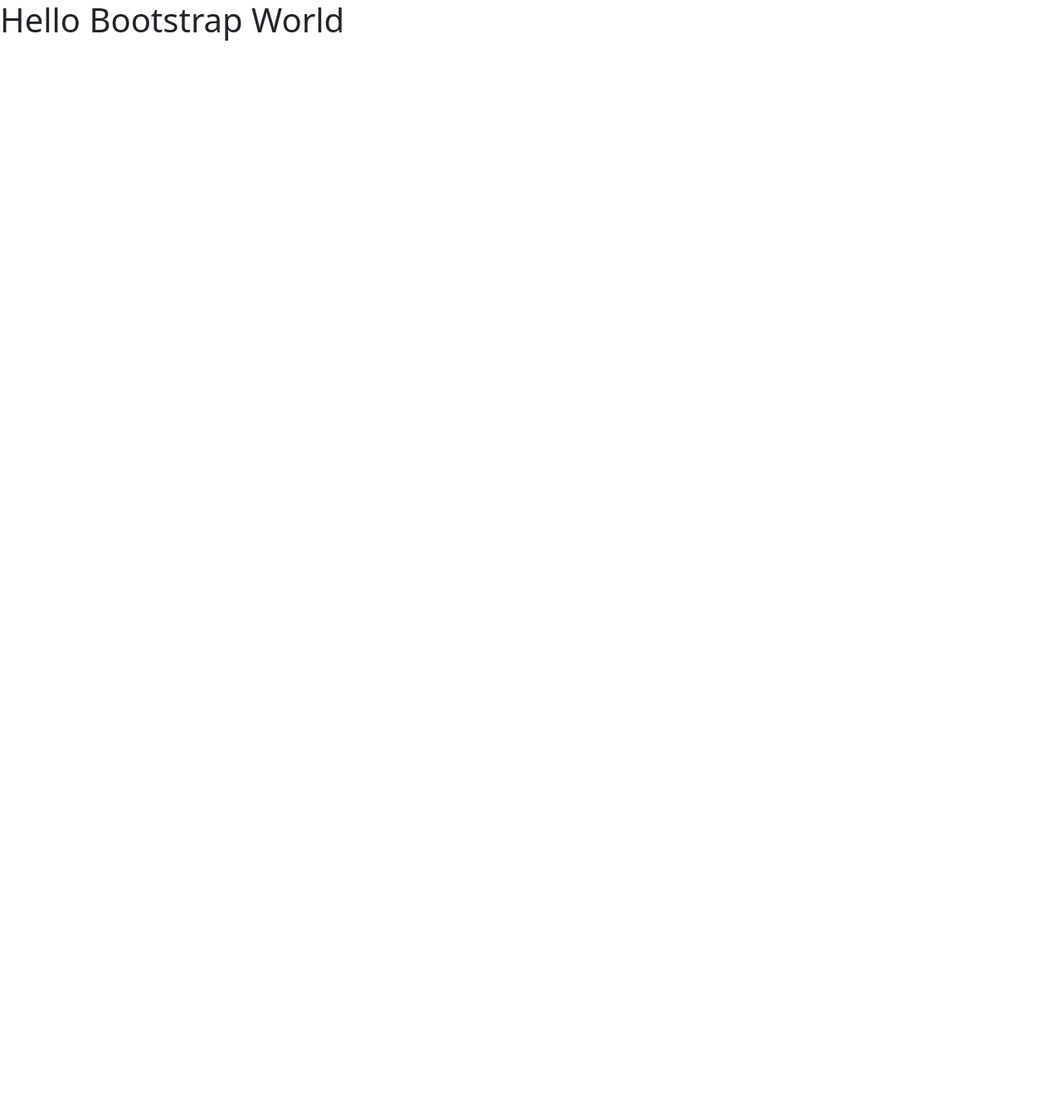
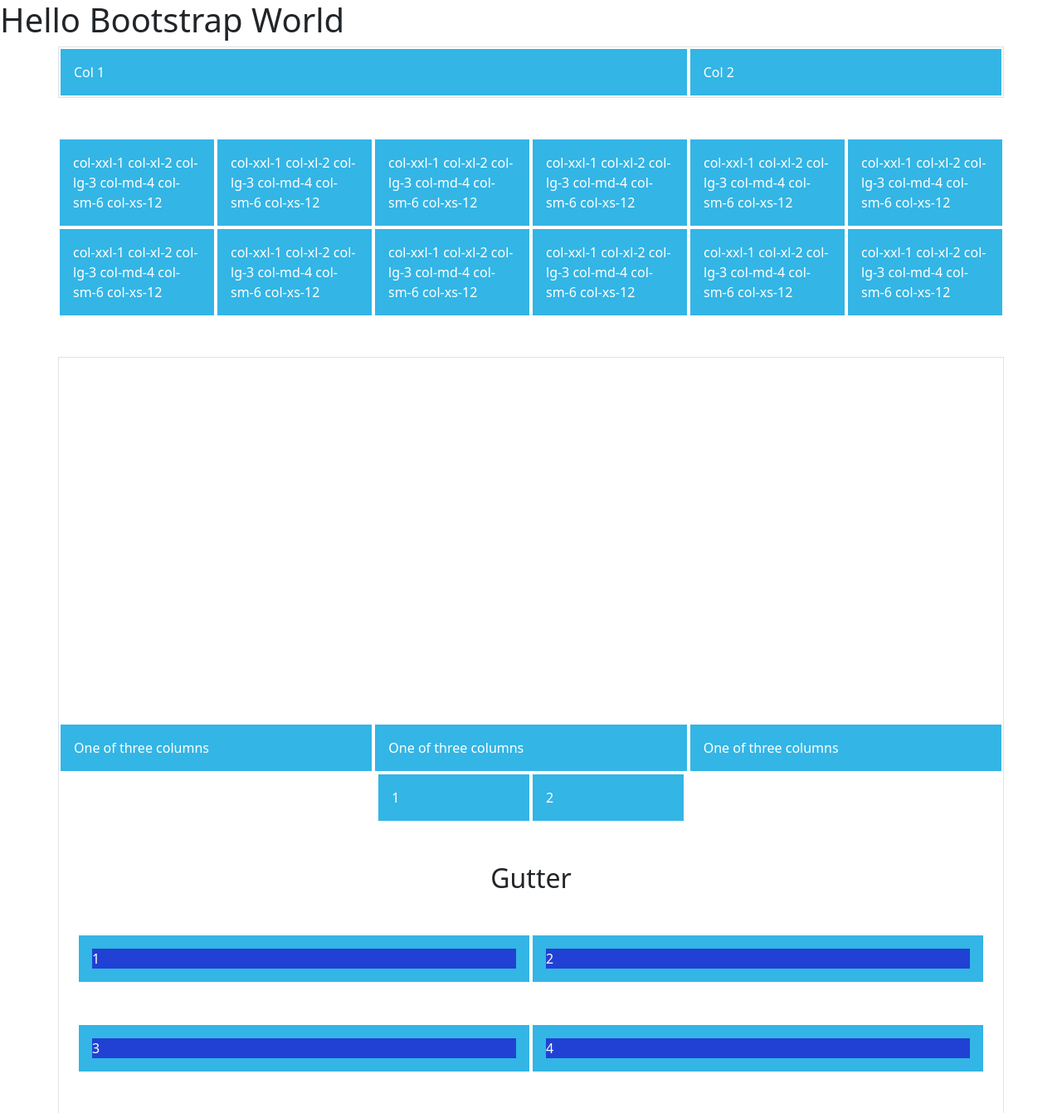
Before and after one commit to kaustubhKVS/learn_bootstrap_5, a website: page index.html in a window 1280 px wide. Shown: the whole page at 83% size. Before the commit the page ends 800 px from the top, so only its background shows below. Drawn offline with nearby package versions, Linux system fonts and the light colour scheme.

Commit message:
Refactor HTML structure and enhance Bootstrap grid layout with additional columns and styling

```diff
--- a/index.html
+++ b/index.html
@@ -13,6 +13,72 @@
   <body>
     <h1>Hello Bootstrap World</h1>
 
+    <style>
+        [class*="col"] {
+          padding: 1rem;
+          background-color: #33b5e5;
+          border: 2px solid #fff;
+          color: #fff;
+        }
+        .child{
+          background-color: #2041d3;
+        }
+
+      </style>
+    </head>
+    <body>
+      <div class="container border">
+        <div class="row">
+          <div class="col-lg-8 col-md-6">Col 1</div>
+          <div class="col-lg-4 col-md-6">Col 2</div>
+        </div>
+      </div>
+          <div class="container my-5"">
+          <div class="row">
+              <div class="col-xxl-1 col-xl-2 col-lg-3 col-md-4 col-sm-6 col-xs-12">col-xxl-1 col-xl-2 col-lg-3 col-md-4 col-sm-6 col-xs-12</div>
+              <div class="col-xxl-1 col-xl-2 col-lg-3 col-md-4 col-sm-6 col-xs-12">col-xxl-1 col-xl-2 col-lg-3 col-md-4 col-sm-6 col-xs-12</div>
+              <div class="col-xxl-1 col-xl-2 col-lg-3 col-md-4 col-sm-6 col-xs-12">col-xxl-1 col-xl-2 col-lg-3 col-md-4 col-sm-6 col-xs-12</div>
+              <div class="col-xxl-1 col-xl-2 col-lg-3 col-md-4 col-sm-6 col-xs-12">col-xxl-1 col-xl-2 col-lg-3 col-md-4 col-sm-6 col-xs-12</div>
+              <div class="col-xxl-1 col-xl-2 col-lg-3 col-md-4 col-sm-6 col-xs-12">col-xxl-1 col-xl-2 col-lg-3 col-md-4 col-sm-6 col-xs-12</div>
+              <div class="col-xxl-1 col-xl-2 col-lg-3 col-md-4 col-sm-6 col-xs-12">col-xxl-1 col-xl-2 col-lg-3 col-md-4 col-sm-6 col-xs-12</div>
+              <div class="col-xxl-1 col-xl-2 col-lg-3 col-md-4 col-sm-6 col-xs-12">col-xxl-1 col-xl-2 col-lg-3 col-md-4 col-sm-6 col-xs-12</div>
+              <div class="col-xxl-1 col-xl-2 col-lg-3 col-md-4 col-sm-6 col-xs-12">col-xxl-1 col-xl-2 col-lg-3 col-md-4 col-sm-6 col-xs-12</div>
+              <div class="col-xxl-1 col-xl-2 col-lg-3 col-md-4 col-sm-6 col-xs-12">col-xxl-1 col-xl-2 col-lg-3 col-md-4 col-sm-6 col-xs-12</div>
+              <div class="col-xxl-1 col-xl-2 col-lg-3 col-md-4 col-sm-6 col-xs-12">col-xxl-1 col-xl-2 col-lg-3 col-md-4 col-sm-6 col-xs-12</div>
+              <div class="col-xxl-1 col-xl-2 col-lg-3 col-md-4 col-sm-6 col-xs-12">col-xxl-1 col-xl-2 col-lg-3 col-md-4 col-sm-6 col-xs-12</div>
+              <div class="col-xxl-1 col-xl-2 col-lg-3 col-md-4 col-sm-6 col-xs-12">col-xxl-1 col-xl-2 col-lg-3 col-md-4 col-sm-6 col-xs-12</div>
+               </div>
+      </div>
+      <div class="container border">
+    <div class="row align-items-end " style="height: 500px;">
+      <div class="col">
+        One of three columns
+      </div>
+      <div class="col">
+        One of three columns
+      </div>
+      <div class="col">
+        One of three columns
+      </div>
+    </div>
+
+    <div class="container">
+      <div class="row justify-content-center">
+        <div class="col-2">1</div>
+        <div class="col-2">2</div>
+      </div>
+    </div>
+     <h2 class="text-center my-5">Gutter</h2>
+
+      <div class="container my-5 ">
+        <div class="row gx-1 gy-5">
+          <div class="col-6"><div class="child">1</div></div>
+          <div class="col-6"><div class="child">2</div></div>
+          <div class="col-6"><div class="child">3</div></div>
+          <div class="col-6"><div class="child">4</div></div>
+        </div>
+      </div>
+
     <script src="node_modules/bootstrap/dist/js/bootstrap.bundle.js"></script>
   </body>
 </html>
```
